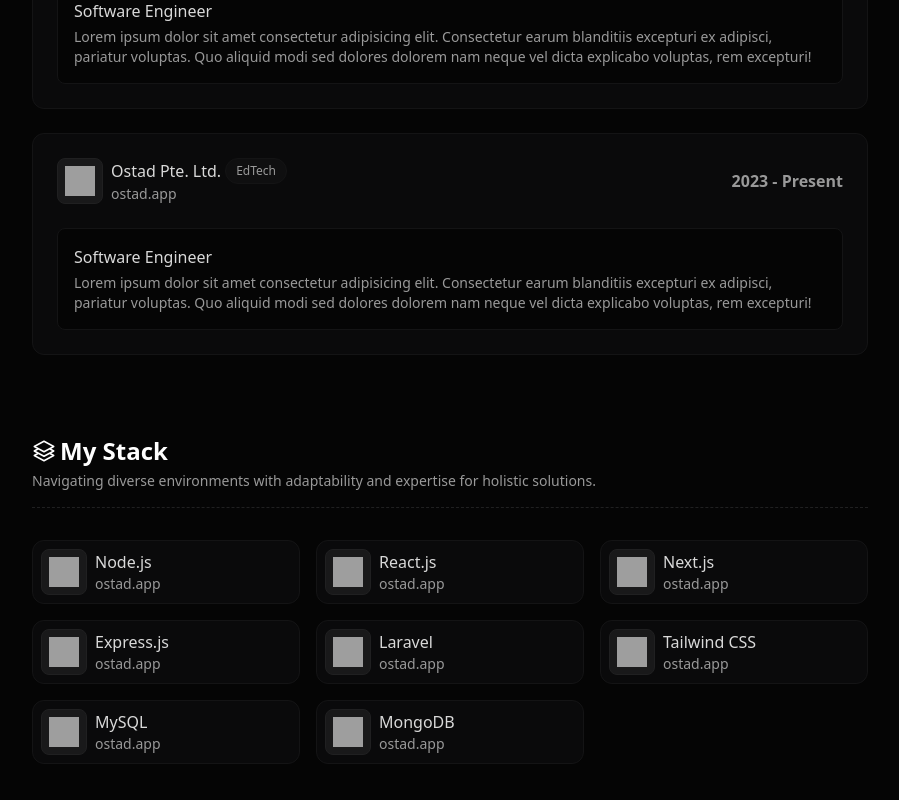
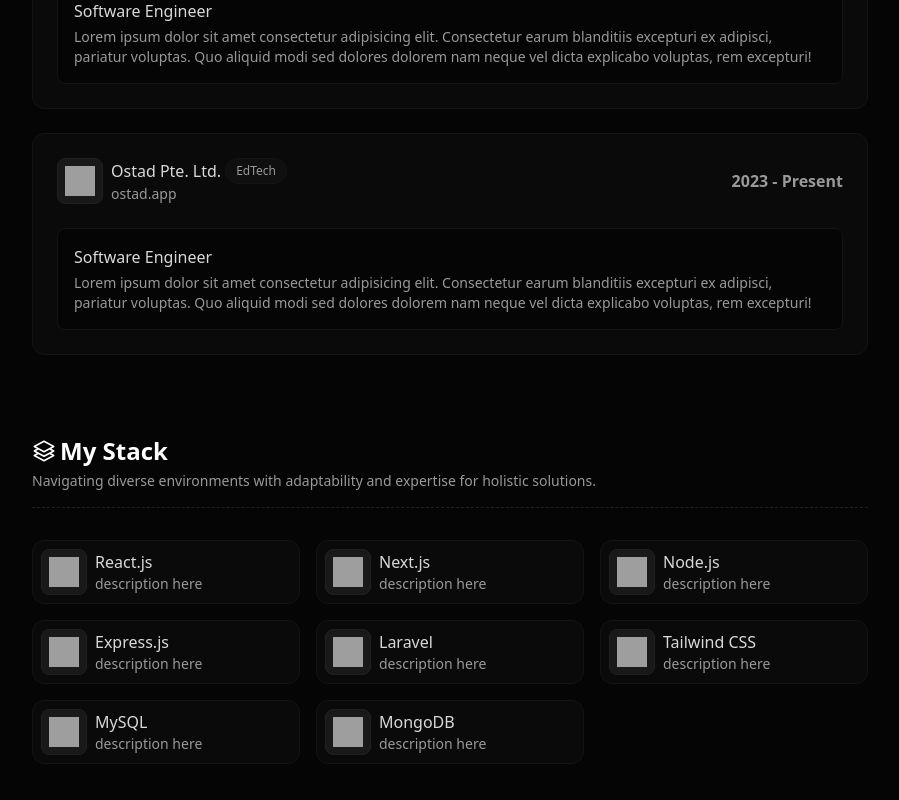
Before and after one commit to iammeskat/iammeskat.github.io, a React (Create React App) app: page / in a window 1280 px wide. Shown: the part 718-1518 px from the top of the page, without its empty margins (190-1089 px from the left). Built offline with nearby package versions, Linux system fonts and the light colour scheme; grey boxes are pictures that could not be loaded.

Commit message:
docs: add some data

```diff
--- a/src/assets/css/style.css
+++ b/src/assets/css/style.css
@@ -653,6 +653,10 @@ body {
   grid-template-columns: repeat(3, minmax(0, 1fr));
 }
 
+.grid-cols-2 {
+  grid-template-columns: repeat(2, minmax(0, 1fr));
+}
+
 .flex-col {
   flex-direction: column;
 }
@@ -934,6 +938,10 @@ body {
     width: 9rem;
   }
 
+  .md\:grid-cols-3 {
+    grid-template-columns: repeat(3, minmax(0, 1fr));
+  }
+
   .md\:flex-row {
     flex-direction: row;
   }
--- a/src/components/StackCard.jsx
+++ b/src/components/StackCard.jsx
@@ -1,16 +1,13 @@
-import React from 'react'
+import React from 'react';
 
-const StackCard = ({
-	icon = '',
-	name = '',
-	description = ''
-}) => {
+const StackCard = ({ data = {} }) => {
+	const { icon, name, des } = data;
 	return (
 		<div className='w-full flex items-center gap-2 p-2 rounded-xl border border-[#141415] bg-[#0a0a0b] hover:bg-[#121212] transition-all duration-300'>
 			<div className='w-[46px] h-[46px] flex items-center justify-center p-1 rounded-lg border border-[#202021] bg-[#19191a]'>
 				<img
 					className='w-[30px] h-[30px]'
-					src='https://raw.githubusercontent.com/iammeskat/iammeskat.github.io/b5d4689a01ed5a27bfe43d411cedf28b4e4bc8c2/public/images/laravel.svg'
+					src={icon}
 					alt='ostad'
 				/>
 			</div>
@@ -20,7 +17,7 @@ const StackCard = ({
 					{name}
 				</p>
 				<p className='text-sm font-medium text-[#999999]'>
-					ostad.app
+					{des}
 				</p>
 			</div>
 
--- a/src/container/Hero.jsx
+++ b/src/container/Hero.jsx
@@ -1,14 +1,16 @@
 import IconDownArrow from 'components/icons/IconDownArrow'
 import IconEnvelop from 'components/icons/IconEnvelop'
 import React from 'react'
+import { personalData } from 'utils/data'
 
 const Hero = () => {
+	const {avatar} = personalData;
 	return (
 		<div className='w-full py-20'>
 			<div className='container flex flex-col md:flex-row items-center gap-8'>
 				<img
 					className='w-[200px] h-[200px] smx:w-[260px] smx:min-w-[260px] smx:h-[260px] rounded-xl bg-[#121212]'
-					src='/images/avatar.jpg'
+					src={avatar}
 					alt='avatar'
 				>
 
--- a/src/container/StackSection.jsx
+++ b/src/container/StackSection.jsx
@@ -2,6 +2,7 @@ import SectionHeader from 'components/SectionHeader'
 import StackCard from 'components/StackCard'
 import IconStack from 'components/icons/IconStack'
 import React from 'react'
+import { skillData } from 'utils/data'
 
 const StackSection = () => {
 	return (
@@ -11,31 +12,13 @@ const StackSection = () => {
 				headline='My Stack'
 				tagline='Navigating diverse environments with adaptability and expertise for holistic solutions.'
 			/>
-			<div className='w-full grid grid-cols-3 gap-4'>
-				<StackCard
-					name="Node.js"
-				/>
-				<StackCard
-					name="React.js"
-				/>
-				<StackCard
-					name="Next.js"
-				/>
-				<StackCard
-					name="Express.js"
-				/>
-				<StackCard
-					name="Laravel"
-				/>
-				<StackCard
-					name="Tailwind CSS"
-				/>
-				<StackCard
-					name="MySQL"
-				/>
-				<StackCard
-					name="MongoDB"
-				/>
+			<div className='w-full grid grid-cols-1 smx:grid-cols-2 md:grid-cols-3 gap-4'>
+				{skillData.map((skill, indx) => (
+					<StackCard
+						key={`skill-${indx}`}
+						data={skill}
+					/>
+				))}
 			</div>
 		</div>
 	)
--- /dev/null
+++ b/src/utils/data.js
@@ -0,0 +1,39 @@
+export const personalData = {
+	avatar: 'https://raw.githubusercontent.com/iammeskat/iammeskat.github.io/version-3/storage/images/avatar.jpg'
+}
+
+export const skillData = [
+	{
+		name: 'React.js',
+		des: 'description here',
+		icon: 'https://raw.githubusercontent.com/iammeskat/iammeskat.github.io/33606aff6c1f457ef7b3333abde2511d534ae0fa/storage/images/skill/react.svg'
+	}, {
+		name: 'Next.js',
+		des: 'description here',
+		icon: 'https://raw.githubusercontent.com/iammeskat/iammeskat.github.io/33606aff6c1f457ef7b3333abde2511d534ae0fa/storage/images/skill/next.svg'
+	}, {
+		name: 'Node.js',
+		des: 'description here',
+		icon: 'https://raw.githubusercontent.com/iammeskat/iammeskat.github.io/33606aff6c1f457ef7b3333abde2511d534ae0fa/storage/images/skill/nodejs.svg'
+	}, {
+		name: 'Express.js',
+		des: 'description here',
+		icon: 'https://raw.githubusercontent.com/iammeskat/iammeskat.github.io/33606aff6c1f457ef7b3333abde2511d534ae0fa/storage/images/skill/express-js.svg'
+	}, {
+		name: 'Laravel',
+		des: 'description here',
+		icon: 'https://raw.githubusercontent.com/iammeskat/iammeskat.github.io/33606aff6c1f457ef7b3333abde2511d534ae0fa/storage/images/skill/laravel.svg'
+	}, {
+		name: 'Tailwind CSS',
+		des: 'description here',
+		icon: 'https://raw.githubusercontent.com/iammeskat/iammeskat.github.io/33606aff6c1f457ef7b3333abde2511d534ae0fa/storage/images/skill/tailwindcss.svg'
+	}, {
+		name: 'MySQL',
+		des: 'description here',
+		icon: 'https://raw.githubusercontent.com/iammeskat/iammeskat.github.io/33606aff6c1f457ef7b3333abde2511d534ae0fa/storage/images/skill/mysql.svg'
+	}, {
+		name: 'MongoDB',
+		des: 'description here',
+		icon: 'https://raw.githubusercontent.com/iammeskat/iammeskat.github.io/33606aff6c1f457ef7b3333abde2511d534ae0fa/storage/images/skill/mongodb.svg'
+	},
+]
```
